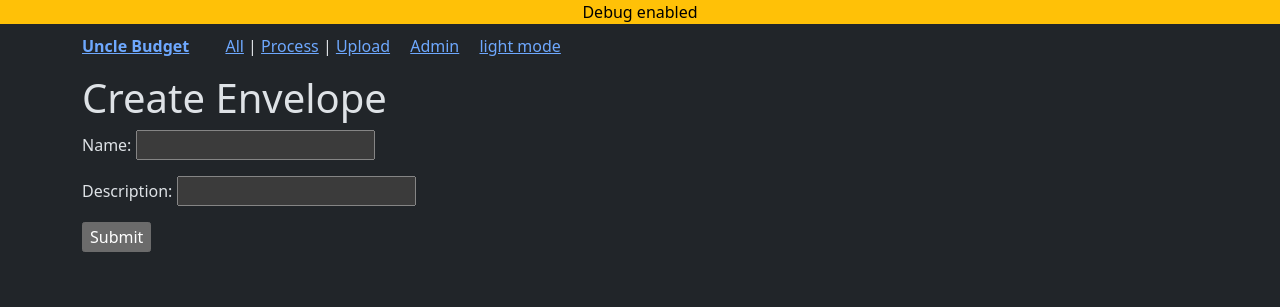
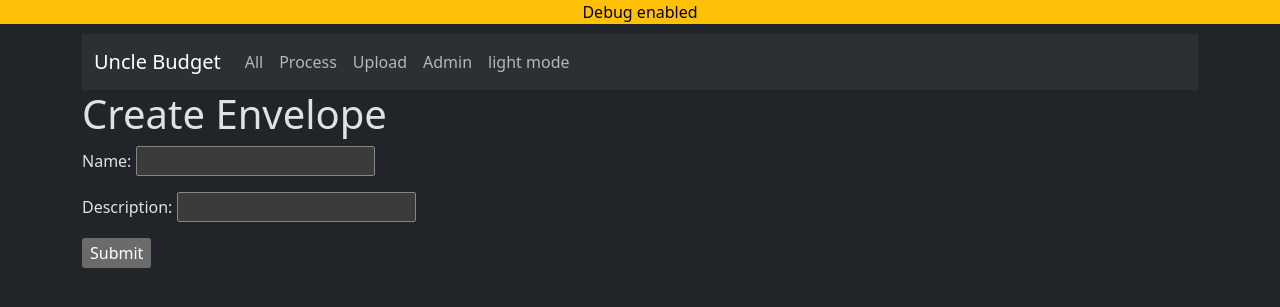
Before and after one commit to richardjs/unclebudget, a Django app: page /envelope/new in a window 1280 px wide. Shown: the top 307 px of the page. Run offline with Django 4.2, Linux system fonts and the light colour scheme; parts of the project's set-up code (start-up, migrations or seed data) failed here and were passed over; some libraries are stand-ins or nearby versions.

Commit message:
Start on updated navbar

```diff
--- a/unclebudget/templates/unclebudget/base.html
+++ b/unclebudget/templates/unclebudget/base.html
@@ -4,6 +4,7 @@
 <html {% if theme == 'dark' %}data-bs-theme="dark"{% endif %}>
     <head>
         <meta charset="utf-8">
+        <meta name="viewport" content="width=device-width, initial-scale=1">
         <title>Uncle Budget - {% block 'title' %}{% endblock %}</title>
         <link rel="stylesheet" href="{% static 'unclebudget/css/bootstrap.min.css' %}" />
         <link rel="stylesheet" href="{% static 'unclebudget/css/unclebudget.css' %}" />
@@ -15,14 +16,29 @@
         </div>
         {% endif %}
         <div class="container">
-            <p>
-                <b class="me-3"><a href="{% url 'summary' %}">Uncle Budget</a></b>
-                <a class="ms-3" href="{% url 'all' %}">All</a> |
-                <a href="{% url 'process' %}">Process</a> |
-                <a href="{% url 'upload' %}">Upload</a>
-                <a class="ms-3" href="/admin">Admin</a>
-                <a class="ms-3" href="{% url 'toggle-theme' %}">{% if theme == 'dark' %}light mode{% else %}dark mode{% endif %}</a>
-            </p>
+            <nav class="navbar navbar-expand bg-body-tertiary">
+                <div class="container-fluid">
+                    <a class="navbar-brand" href="{% url 'summary' %}">Uncle Budget</a>
+                    <ul class="navbar-nav me-auto">
+                        <li class="nav-item">
+                            <a class="nav-link" href="{% url 'all' %}">All</a>
+                        </li>
+                        <li class="nav-item">
+                            <a class="nav-link" href="{% url 'process' %}">Process</a>
+                        </li>
+                        <li class="nav-item">
+                            <a class="nav-link" href="{% url 'upload' %}">Upload</a>
+                        </li>
+                        <li class="nav-item">
+                            <a class="nav-link" href="/admin">Admin</a>
+                        </li>
+                        <li class="nav-item">
+                            <a class="nav-link" href="{% url 'toggle-theme' %}">{% if theme == 'dark' %}light mode{% else %}dark mode{% endif %}</a>
+                        </li>
+                    </ul>
+                </div>
+            </nav>
+
             {% block 'content' %}
             {% endblock %}
         </div>
```
